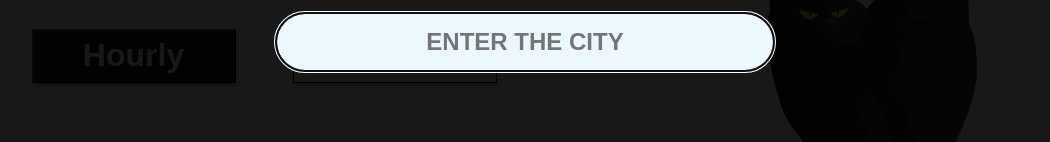
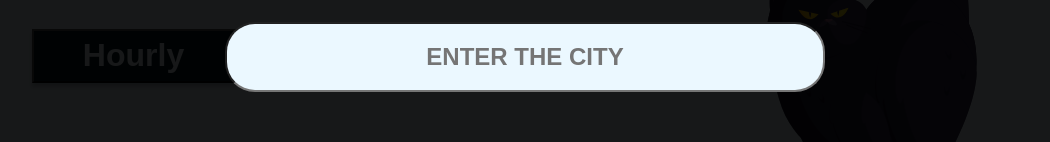
Before and after one commit to festerduck/WeatherWiz-2, a plain HTML site: page index.html in a window 1280 px wide. Both pictures are taken after a click on the picture 1105 px from the left and 32 px from the top of the page. Shown: the part 290-432 px from the top of the page, without its empty margins (115-1165 px from the left). Drawn offline with Linux system fonts and the light colour scheme; no server answers.

Commit message:
Search Box has been added as a overlay

```diff
--- a/styles/style.css
+++ b/styles/style.css
@@ -35,6 +35,7 @@ body.show-elements::before {
   z-index: 1;
   position: absolute;
   animation: opcacity 100ms ease-in;
+  transition: opacity ease-in;
   opacity: 0.9;
 }
 .hide-search {
@@ -44,18 +45,19 @@ body.show-elements::before {
 }
 .show-search {
   position: absolute;
-  width: 500px;
-  height: 50%;
+  width: 600px;
+  height: 150px;
   display: flex;
   flex-direction: column;
   align-items: center;
   color: var(--white);
   z-index: 1;
+  top: 30%;
   /* animation: opcacity 200ms ease-in; */
 }
 .show-search > label {
   width: 100%;
-  height: 50%;
+  height: 100%;
   display: flex;
   flex-direction: column;
   align-items: center;
@@ -66,15 +68,18 @@ body.show-elements::before {
 }
 #search-box {
   width: 100%;
-  height: 30%;
+  height: 70px;
   text-align: center;
-  border-radius: 40px;
+  border-radius: 30px;
   padding: 20px;
   background-color: rgb(235, 248, 255);
   font-size: 24px;
   font-weight: 700;
+  text-transform: uppercase;
 }
-
+#search-box:focus {
+  outline: none;
+}
 .container {
   width: 987px;
   height: 785px;
@@ -97,7 +102,7 @@ body.show-elements::before {
 }
 .search img {
   position: absolute;
-  width: 36px;
+  width: 28px;
   right: 10px;
   /* top: -100px; */
   cursor: pointer;
@@ -351,9 +356,6 @@ body.show-elements::before {
   0% {
     opacity: 0;
   }
-  50% {
-    opacity: 0.45;
-  }
   100% {
     opacity: 0.9;
   }
```
